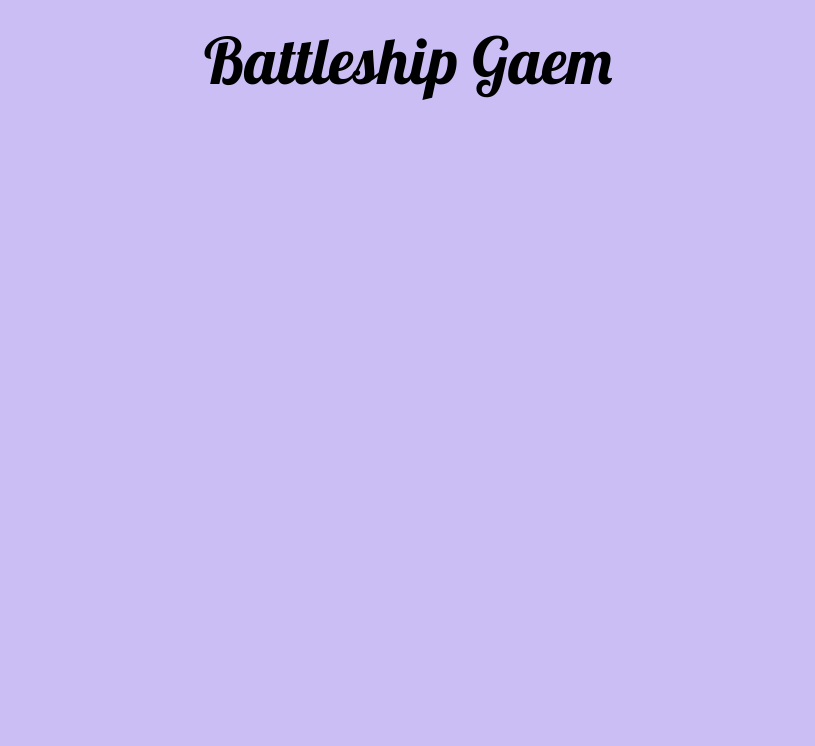
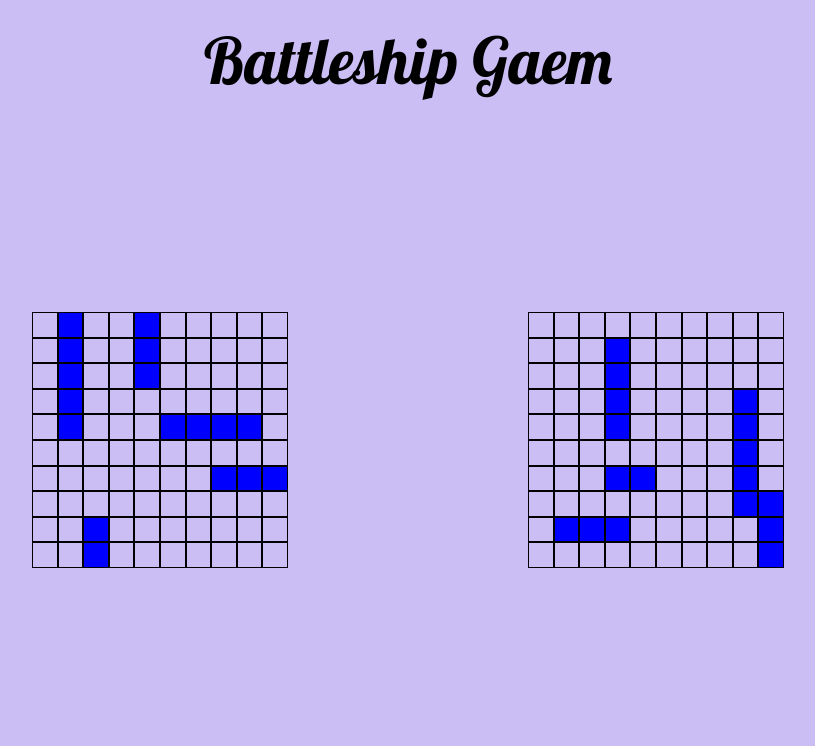
Before and after one commit to peetzaecksdee/TOP-Battleship, a website built with webpack: page dist/index.html in a window 1280 px wide. Shown: the top 746 px of the page, without its empty margins (232-1047 px from the left). Built offline with nearby package versions, Linux system fonts and the light colour scheme.

Commit message:
Finished Predetermined board

```diff
--- /dev/null
+++ b/src/Components/Helper/GameController.js
@@ -0,0 +1,44 @@
+import Gameboard from '../../Classes/Gameboard';
+
+function loadBoard() {
+  const gameContainer = document.createElement('div');
+  gameContainer.classList.add('container');
+
+  const pboard = document.createElement('div');
+  pboard.classList.add('board-container');
+  const oboard = document.createElement('div');
+  oboard.classList.add('board-container');
+
+  const playerBoard = new Gameboard();
+  const opponentBoard = new Gameboard();
+
+  playerBoard.placeShip(5, [[1, 0], [1, 1], [1, 2], [1, 3], [1, 4]]);
+  playerBoard.placeShip(4, [[5, 4], [6, 4], [7, 4], [8, 4]]);
+  playerBoard.placeShip(3, [[8, 6], [9, 6], [7, 6]]);
+  playerBoard.placeShip(3, [[4, 0], [4, 1], [4, 2]]);
+  playerBoard.placeShip(2, [[2, 9], [2, 8]]);
+  opponentBoard.placeShip(5, [[8, 3], [8, 4], [8, 5], [8, 6], [8, 7]]);
+  opponentBoard.placeShip(4, [[3, 4], [3, 3], [3, 2], [3, 1]]);
+  opponentBoard.placeShip(3, [[1, 8], [2, 8], [3, 8]]);
+  opponentBoard.placeShip(3, [[9, 7], [9, 8], [9, 9]]);
+  opponentBoard.placeShip(2, [[3, 6], [4, 6]]);
+
+  for (let i = 0; i < 100; i += 1) {
+    const pcell = document.createElement('div');
+    const ocell = document.createElement('div');
+    pcell.classList.add('cell');
+    ocell.classList.add('cell');
+    if (playerBoard.board[i % 10][Math.floor(i / 10)]) pcell.classList.add('occupied');
+    if (opponentBoard.board[i % 10][Math.floor(i / 10)]) ocell.classList.add('occupied');
+
+    pboard.appendChild(pcell);
+    oboard.appendChild(ocell);
+  }
+
+  gameContainer.appendChild(pboard);
+  gameContainer.appendChild(oboard);
+
+  return gameContainer;
+}
+
+export { loadBoard }
--- a/src/Components/Main.css
+++ b/src/Components/Main.css
@@ -1,4 +1,30 @@
 main {
+  display: flex;
+  justify-content: center;
+  align-items: center;
+
   height: var(--main-height);
   width: 100vw;
+  padding: 5rem;
 }
+
+.container {
+  display: flex;
+  gap: 15rem;
+}
+
+.board-container {
+  display: grid;
+  height: 16rem;
+  width: 16rem;
+  grid-template-columns: repeat(10, 1fr);
+  grid-template-rows: repeat(10, 1fr);
+}
+
+.cell {
+  border: 1px solid black;
+}
+
+.occupied {
+  background-color: blue;
+}
--- a/src/Components/Main.js
+++ b/src/Components/Main.js
@@ -1,7 +1,9 @@
+import { loadBoard } from './Helper/GameController';
 import './Main.css';
 
 function loadMain() {
   const main = document.createElement('main');
+  main.appendChild(loadBoard());
 
   return main;
 }
```
